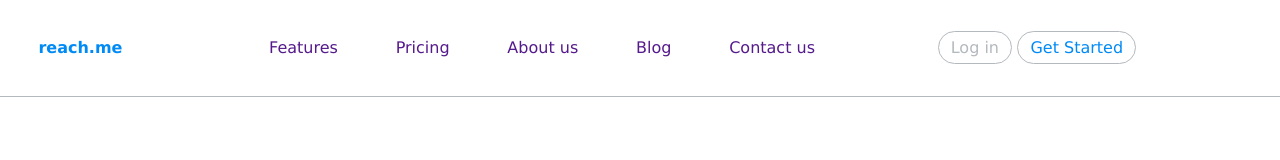
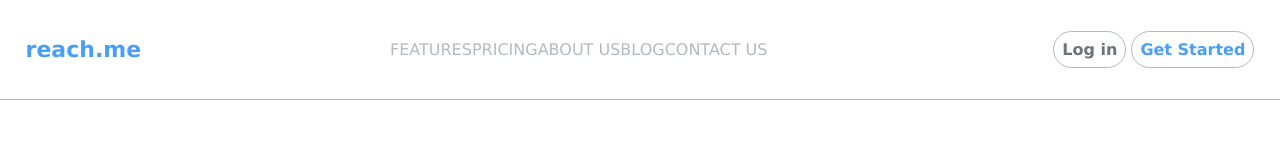
Before and after one commit to codexp-fronta-p3gb/layout-2, a plain HTML site: page components/navbar/navbar.html in a window 1280 px wide. Drawn offline with Linux system fonts and the light colour scheme.

Commit message:
Adding hero and navbar changes (not finished yet)

```diff
--- a/components/hero/hero.css
+++ b/components/hero/hero.css
@@ -31,7 +31,7 @@ body {
     color: #FFF;
     background-color: #008AF5;
     padding: 2% 4%;
-    border-radius: 35px;
+    border-radius: 40px;
     margin-bottom: 5%;
 }
 
--- a/components/navbar/navbar.css
+++ b/components/navbar/navbar.css
@@ -11,23 +11,19 @@ body {
 
 .navbar {
     width: 100%;
+    height:100px;
     display: flex;
     justify-content: space-between;
-    padding: 3%;
+    align-items: center;
+    padding: 2%;
     border-bottom: 1px solid #B4B9BE;
 }
 
 .navbar-reachme {
-    color: #008AF5;
-    font-weight: bolder;
-}
-
-a.navbar-reachme {
+    color: #499ef7;
+    font-weight: bold;
+    font-size: 22px;
     text-decoration: none;
-}
-
-a:hover {
-
 }
 
 .navbar-menu, .navbar-button {
@@ -35,33 +31,31 @@ a:hover {
 }
 
 .hamburger {
-    color: #B4B9BE;
+    color: #6C747A;
     padding: 5%;
 }
 
 @media screen and (min-width: 768px) {
-    .navbar-button {
-        display: inline;
-        width: 30%;
-        margin-left: auto;
-    }
-
     .navbar-button a {
         text-decoration: none;
     }
 
     .navbar-button-get-started, .navbar-button-login {
         border: 1px solid #B4B9BE;
-        padding: 2% 4%;
+        padding: 0.5rem;
         border-radius: 25px;
+        font-weight: bold;
+
     }
 
     .navbar-button-login {
-        color: #B4B9BE;
+        color: #6C747A;
+        display: inline-block;
     }
 
     .navbar-button-get-started {
-        color: #008AF5;
+        color: #499ef7;
+
     }
 
 }
@@ -71,28 +65,36 @@ a:hover {
         display: none;
     }
 
-    .navbar {
-       display: flex;
+    .navbar-menu, .navbar-button {
+        display: block;
     }
 
     .navbar-menu {
-        display: inline;
-        width: 65%;
-        margin-left: 10%;
+        align-self: stretch;
+        display: flex;
+        align-items: center;
+        justify-content: space-between;
     }
 
     .navbar ul {
         list-style-type: none;
     }
 
-    .navbar li {
-        display: inline;
+    .navbar-menu li {
+        display: inline-block;
     }
 
     .navbar-menu li a {
+        text-transform: uppercase;
         text-decoration: none;
-        padding: 2% 4%;
+        color: #B4B9BE;
     }
+
+    /* .navbar-menu a:active {
+        color: #6C747A;
+        border-bottom: 2px solid #499ef7;
+        padding-bottom: 4%;
+    } */
 
     .navbar-button {
         margin-left: 3%;
--- a/components/navbar/navbar.html
+++ b/components/navbar/navbar.html
@@ -15,7 +15,7 @@
         <ul class="navbar-menu">
             <li><a href="">Features</a></li>
             <li><a href="">Pricing</a></li>
-            <li><a href="">About us</a></li>
+            <li><a class="active" href="">About us</a></li>
             <li><a href="">Blog</a></li>
             <li><a href="">Contact us</a></li>
         </ul>
```
